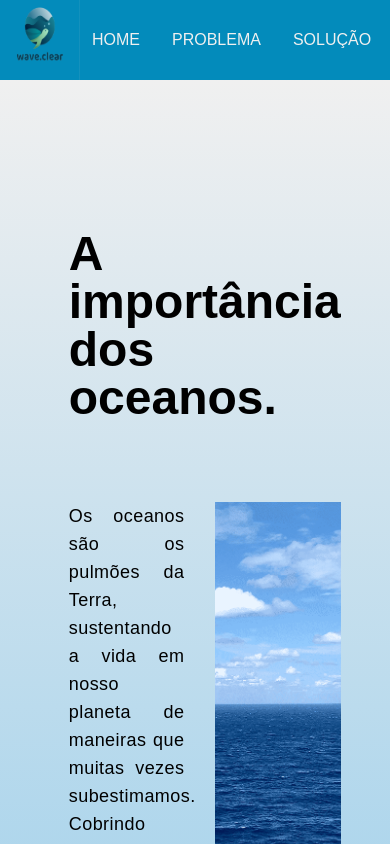
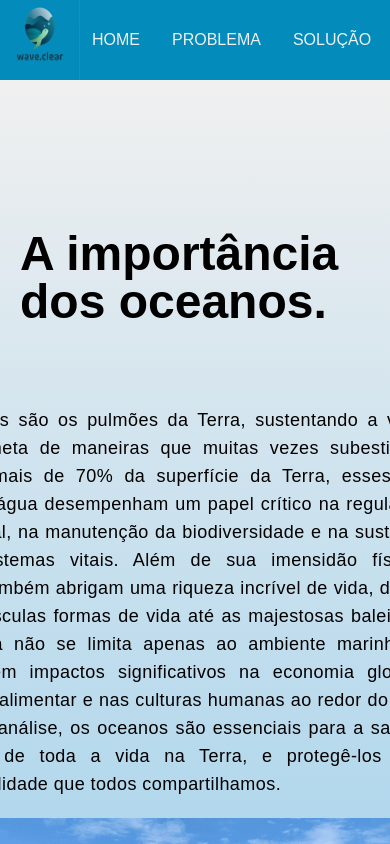
Before and after one commit to rafadagalera/wave.clear, a React (Vite) app in the folder SITE/waveclear/: page /problema in a window 390 px wide. Shown: the top 844 px of the page. Built offline with nearby package versions, Linux system fonts and the light colour scheme; a web font is replaced by a local one.

Commit message:
responsividade problema

```diff
--- a/SITE/waveclear/src/pages/equipe.jsx
+++ b/SITE/waveclear/src/pages/equipe.jsx
@@ -1,7 +1,7 @@
 function Equipe() {
   return (
     <>
-      <div className=" py-24 sm:py-32 lg:py-48 w-full">
+      <div className=" md:py-24 sm:py-32 lg:py-48 w-full">
         <div className="mx-auto max-w-7xl px-6 lg:px-8">
           <h2 className="text-4xl lg:text-5xl font-bold text-teal-700 text-center mb-8 sm:mb-12">Conheça a equipe</h2>
           <p className="text-lg lg:text-xl text-gray-950text-center leading-7 lg:leading-9 mb-12 sm:mb-16 lg:mb-20">A solução foi idealizada por dois alunos do primeiro ano de Engenharia de Software na Faculdade de Informática e Administração Paulista - FIAP.</p>
@@ -14,6 +14,7 @@ function Equipe() {
                 <a className="text-base lg:text-lg font-semibold text-primary-gray" href="https://www.linkedin.com/in/taikitaiki/">Linkedin</a>
               </div>
             </div>
+
             <div className="flex flex-col items-center gap-4">
               <img className="h-40 w-40 lg:h-64 lg:w-64 rounded-lg mx-auto" src="https://media.licdn.com/dms/image/D4E03AQHA5bVjCd6pEQ/profile-displayphoto-shrink_200_200/0/1695610485408?e=1722470400&v=beta&t=Fv8bzab5glMGxOxJvj9Z9hfB0p1qPER2lE5YSH761TA" alt="imagem do participante Rafael Nascimento" />
               <div className="text-center">
@@ -23,6 +24,7 @@ function Equipe() {
               </div>
             </div>
           </div>
+
         </div>
       </div>
     </>
--- a/SITE/waveclear/src/pages/problema.jsx
+++ b/SITE/waveclear/src/pages/problema.jsx
@@ -1,6 +1,6 @@
-import ocean1 from '../assets/ocean.png'
-import ocean2 from '../assets/poluicao.jpg'
-import ocean3 from '../assets/ocean3.jpg'
+import ocean1 from '../assets/ocean.png';
+import ocean2 from '../assets/poluicao.jpg';
+import ocean3 from '../assets/ocean3.jpg';
 
 function Problema() {
     const sections = [
@@ -21,29 +21,26 @@ function Problema() {
         {
             id: 3,
             title: "Como os lixos chegam ao oceano.",
-
             text: "Os oceanos são os pulmões da Terra, sustentando a vida em nosso planeta de maneiras que muitas vezes subestimamos. Cobrindo mais de 70% da superfície da Terra, esses vastos corpos de água desempenham um papel crítico na regulação do clima global, na manutenção da biodiversidade e na sustentação de ecossistemas vitais. Além de sua imensidão física, os oceanos também abrigam uma riqueza incrível de vida, desde as mais minúsculas formas de vida até as majestosas baleias. Sua importância não se limita apenas ao ambiente marinho, mas também tem impactos significativos na economia global, na segurança alimentar e nas culturas humanas ao redor do mundo. Em última análise, os oceanos são essenciais para a saúde e o bem-estar de toda a vida na Terra, e protegê-los é uma responsabilidade que todos compartilhamos.",
             bgColor: 'bg-gradient-to-b from-primary-white via-primary-lightblue to-primary-white',
             img: ocean3
         }
-    ]
+    ];
     return (
         <>
             <div className="flex flex-col">
                 {sections.map((section ) => (
-                    <div key={section.id} className={`w-screen h-[1017px] ${section.bgColor} flex justify-between`}>
-                        <div className='w-3/4 m-auto mb-32'>
-                            <h2 className='mt-[150px] ml-5 text-5xl font-bold mx-auto'>{section.title}</h2>
-                            <div className='mt-[80px] ml-5 justify-center text-justify grid grid-cols-2 gap-5 grid-rows-1'>
+                    <div key={section.id} className={`w-screen h-[1017px] md:h-auto ${section.bgColor} flex justify-between`}>
+                        <div className='w-full md:w-3/4 m-auto mb-32'>
+                            <h2 className='mt-[150px] md:mt-16 ml-5 text-5xl md:text-3xl font-bold mx-auto'>{section.title}</h2>
+                            <div className='mt-[80px] md:mt-8 ml-5 md:ml-0 justify-center text-justify grid md:grid-cols-2 gap-5 grid-rows-1'>
 
-                                <div className='w-11/12 text-lg tracking-wide'>
-                                    <h3 className='row-start-1'>{section.subtitle}</h3>
-
-                                    <p className='col-start-1'>{section.text}</p>
+                                <div className='w-full md:w-11/12 text-lg md:text-base tracking-wide'>
+                                    <p className='md:col-start-1 mr-12'>{section.text}</p>
                                 </div>
 
                                 <img
-                                    className='w-[600px] h-[423px] object-cover rounded- '
+                                    className=' max-w-[600px] min-h-[300px] object-cover '
                                     src={section.img}
                                     alt={`imagem do oceano da seção ${section.title}`} />
                             </div>
```
